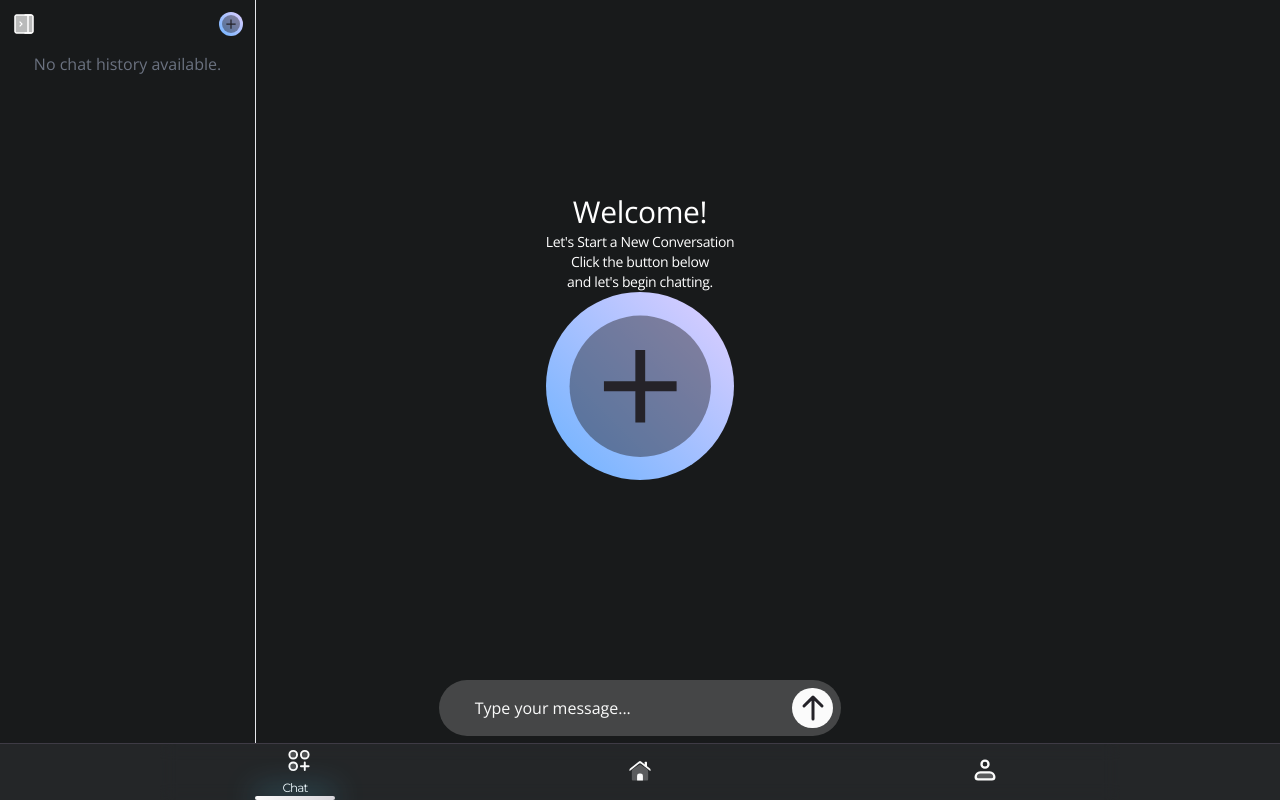
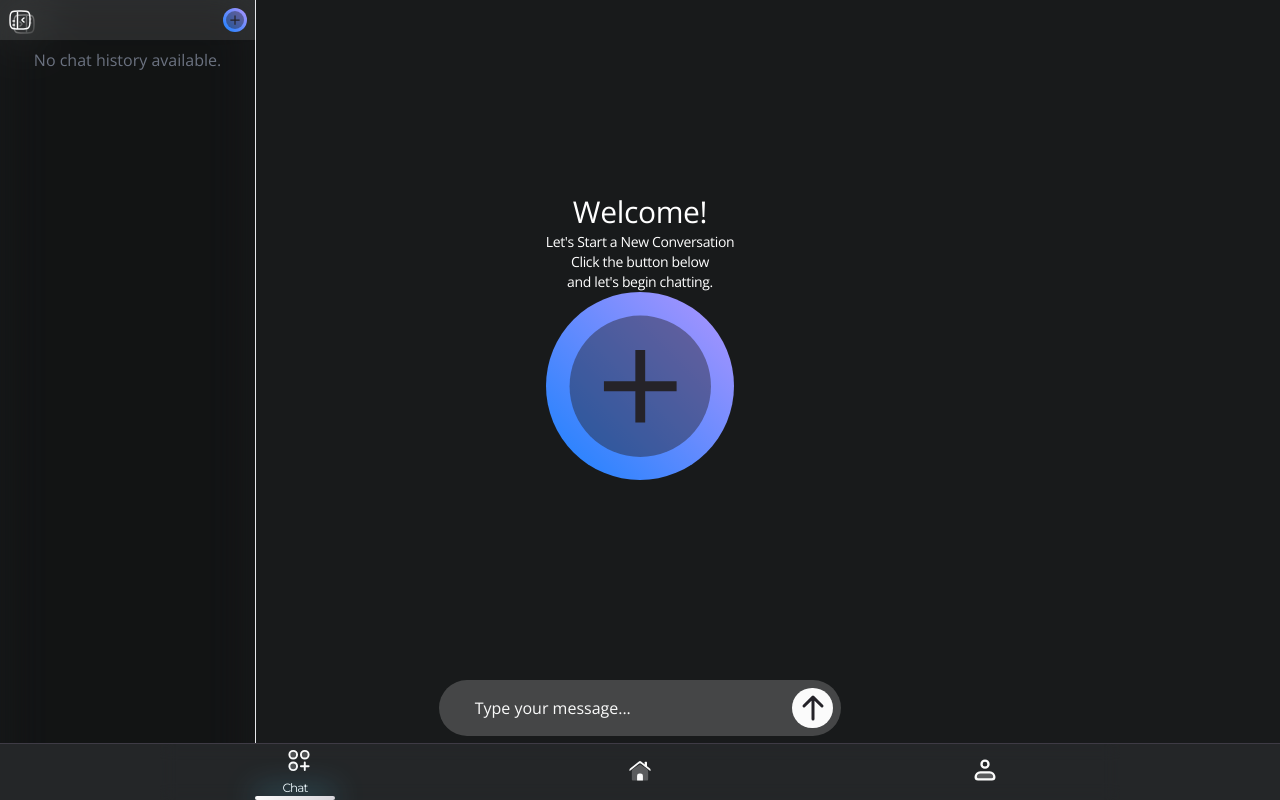
Before and after one commit to mohd-Bilal-exe/verbi.AI, a React (Vite) app: page /Chat in a window 1280 px wide. Both pictures are taken after a click on the button 24 px from the left and 24 px from the top of the page. Built offline with nearby package versions, Linux system fonts and the light colour scheme; a web font is replaced by a local one.

Commit message:
asdfgsfdgsfgsdfg

```diff
--- a/src/components/Buttons.jsx
+++ b/src/components/Buttons.jsx
@@ -13,8 +13,8 @@ import { CircleNotch } from "@phosphor-icons/react";
 import { m } from "framer-motion";
 import { AddIcon } from "./SvgIcons";
 
-export const CreateChatButton = () => {
-  const isDarkMode = useSelector((state) => state.isDarkMode);
+export const CreateChatButton = ({ setSidebarOpen }) => {
+  const isDarkMode = useSelector((state) => state.darkMode);
   const userDetails = useSelector((state) => state.userDetails);
   const dispatch = useDispatch();
   const handleCreateChat = () => {
@@ -37,6 +37,7 @@ export const CreateChatButton = () => {
     dispatch(currentChat(id, userMessage));
     dispatch(addChatTitle(id, "New Chat"));
     dispatch(addChatsHistory(id, userMessage));
+    setSidebarOpen(false);
   };
 
   return (
@@ -44,9 +45,9 @@ export const CreateChatButton = () => {
       onClick={handleCreateChat}
       className={`w-full h-full flex justify-center items-center  rounded-full bg-gradient-to-tr group  ${
         isDarkMode
-          ? " from-geminiPrimary to-geminiSecondary  "
-          : " from-geminiPrimarylt to-geminiSecondarylt "
-      } text-copyLight`}
+          ? " from-geminiPrimary to-geminiSecondary text-copyLight "
+          : " from-geminiPrimarylt to-geminiSecondarylt text-copyLight "
+      } `}
     >
       <AddIcon />
     </button>
--- a/src/components/ChatHistory.jsx
+++ b/src/components/ChatHistory.jsx
@@ -3,7 +3,7 @@ import PropTypes from "prop-types";
 import { setCurrentChat, setCurrentChatId } from "../Redux/Actions";
 import { CreateChatButton } from "./Buttons";
 import { m } from "framer-motion";
-import { ExpandSidebarIcon } from "./SvgIcons";
+import { DeleteIcon, ExpandSidebarIcon } from "./SvgIcons";
 
 const container = {
   hidden: { x: -100, opacity: 0 },
@@ -24,6 +24,7 @@ const item = {
   },
 };
 export default function ChatHistory({ setSidebarOpen }) {
+  const isDarkMode = useSelector((state) => state.darkMode);
   const chats = useSelector((state) => state.chatHistory);
   const selectedID = useSelector((state) => state.currentChatID);
   const dispatch = useDispatch();
@@ -39,15 +40,24 @@ export default function ChatHistory({ setSidebarOpen }) {
       initial="hidden"
       animate="visible"
       exit={{ x: -100, opacity: 0 }}
-      transition={{ duration: 0.3, ease: "easeInOut" }}
-      className="absolute border-r top-0 left-0 w-1/5 h-full pb-24  p-1 overflow-y-auto flex flex-col items-center  gap-2"
+      transition={{ duration: 0.3, ease: "easeInOut", type: "tween" }}
+      className="absolute border-r top-0 left-0 w-1/5 smartphone:w-3/5 h-full pb-24  overflow-y-auto flex flex-col items-center  gap-2 backdrop-blur-xl backdrop-brightness-75 z-40"
     >
-      <m.div className={`w-full h-fit  p-2 flex justify-between`}>
-        <button className={`w-6 h-6`} onClick={() => setSidebarOpen(false)}>
+      <m.div
+        className={`w-full h-fit  p-2 flex justify-between ${
+          isDarkMode ? "bg-backgroundLight/10" : "bg-background/20"
+        }`}
+      >
+        <button
+          className={`w-6 h-6 smartphone:size-8 rounded-lg rotate-180  ${
+            isDarkMode ? "text-copy" : "text-copyLight"
+          } `}
+          onClick={() => setSidebarOpen(false)}
+        >
           <ExpandSidebarIcon />
         </button>
-        <div className={`w-6 h-6`}>
-          <CreateChatButton />
+        <div className={`w-6 h-6 smartphone:size-8`}>
+          <CreateChatButton setSidebarOpen={setSidebarOpen} />
         </div>
       </m.div>
 
@@ -59,13 +69,24 @@ export default function ChatHistory({ setSidebarOpen }) {
             variants={item}
             key={sessionId}
             onClick={() => handleChatClick(sessionId)}
-            className={`w-10/12 h-fit max-h-14 overflow-clip  p-2 cursor-pointer rounded-xl text-sm font-semibold ${
+            className={`relative w-11/12 h-fit max-h-14 overflow-clip  p-2 cursor-pointer rounded-xl text-sm font-semibold flex ${
               sessionId === selectedID
                 ? "bg-backgroundLight/80 text-copyLight"
                 : ""
             }`}
           >
             {chat.title}
+            <div
+              className={`absolute right-0 top-0 z-30 flex justify-end  bg-gradient-to-l ${
+                sessionId === selectedID ? "from-backgroundLight/80 " : ""
+              }  h-full w-16`}
+            >
+              {sessionId === selectedID && (
+                <button className={`w-4 h-4 my-auto mr-1 text-red-800`}>
+                  <DeleteIcon />
+                </button>
+              )}
+            </div>
           </m.span>
         ))
       )}
--- a/src/components/Navbar.jsx
+++ b/src/components/Navbar.jsx
@@ -69,7 +69,7 @@ const Navbar = () => {
         isDarkMode
           ? "bg-foreground/60 laptop:bg-foreground border-border text-copy"
           : "bg-foregroundLight border-borderLight text-copyLight"
-      }`}
+      } z-50`}
     >
       <ul
         className={`flex justify-between items-center px-5 pt-2 gap-1 w-screen desktop:w-3/4 laptop:w-3/4 backdrop-blur transform-gpu  ${
--- a/src/components/SvgIcons.jsx
+++ b/src/components/SvgIcons.jsx
@@ -306,31 +306,18 @@ export const AddIcon = () => {
 };
 export const ExpandSidebarIcon = () => {
   return (
-    <svg xmlns="http://www.w3.org/2000/svg" viewBox="0 0 48 48">
-      <defs>
-        <mask id="ipTExpandLeft0">
-          <g
-            fill="none"
-            stroke="#fff"
-            strokeLinejoin="round"
-            strokeWidth={2.05}
-          >
-            <path
-              fill="#737373"
-              d="M6 9a3 3 0 0 1 3-3h30a3 3 0 0 1 3 3v30a3 3 0 0 1-3 3H9a3 3 0 0 1-3-3z"
-            ></path>
-            <path
-              strokeLinecap="round"
-              d="M32 6v36M16 20l4 4l-4 4M26 6h12M26 42h12"
-            ></path>
-          </g>
-        </mask>
-      </defs>
-      <path
-        fill="currentColor"
-        d="M0 0h48v48H0z"
-        mask="url(#ipTExpandLeft0)"
-      ></path>
+    <svg xmlns="http://www.w3.org/2000/svg" viewBox="0 0 24 24">
+      <g
+        fill="none"
+        stroke="currentColor"
+        strokeLinecap="round"
+        strokeLinejoin="round"
+        strokeWidth={1.45}
+        color="currentColor"
+      >
+        <path d="M22 12c0-3.75 0-5.625-.955-6.939a5 5 0 0 0-1.106-1.106C18.625 3 16.749 3 13 3h-2c-3.75 0-5.625 0-6.939.955A5 5 0 0 0 2.955 5.06C2 6.375 2 8.251 2 12s0 5.625.955 6.939a5 5 0 0 0 1.106 1.106C5.375 21 7.251 21 11 21h2c3.75 0 5.625 0 6.939-.955a5 5 0 0 0 1.106-1.106C22 17.625 22 15.749 22 12m-7.5-8.5v17M19 7h-1.5m1.5 4h-1.5"></path>
+        <path d="m8 10l1.227 1.057c.515.445.773.667.773.943s-.258.498-.773.943L8 14"></path>
+      </g>
     </svg>
   );
 };
@@ -400,3 +387,18 @@ export const ArrowDown = () => {
     </m.svg>
   );
 };
+export const DeleteIcon = () => {
+  return (
+    <svg xmlns="http://www.w3.org/2000/svg" viewBox="0 0 1024 1024">
+      <path
+        fill="currentColor"
+        fillOpacity={0.35}
+        d="M292.7 840h438.6l24.2-512h-487z"
+      ></path>
+      <path
+        fill="currentColor"
+        d="M864 256H736v-80c0-35.3-28.7-64-64-64H352c-35.3 0-64 28.7-64 64v80H160c-17.7 0-32 14.3-32 32v32c0 4.4 3.6 8 8 8h60.4l24.7 523c1.6 34.1 29.8 61 63.9 61h454c34.2 0 62.3-26.8 63.9-61l24.7-523H888c4.4 0 8-3.6 8-8v-32c0-17.7-14.3-32-32-32m-504-72h304v72H360zm371.3 656H292.7l-24.2-512h487z"
+      ></path>
+    </svg>
+  );
+};
--- a/src/pages/chatPage.jsx
+++ b/src/pages/chatPage.jsx
@@ -108,7 +108,7 @@ export default function ChatPage() {
     >
       <button
         onClick={handleSidebarExpansion}
-        className="absolute w-6 h-6 top-3 left-3 "
+        className="absolute w-6 h-6 smartphone:size-7 top-3 left-3 "
       >
         <ExpandSidebarIcon />
       </button>
```
Also changed, not shown: 1 other file (tests, documents, lock files or other folders).
